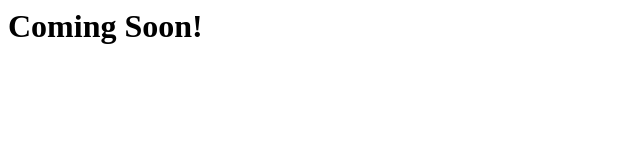
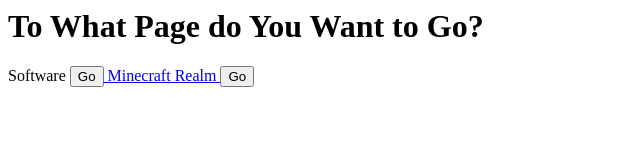
Before and after one commit to ConsoleTech/ConsoleSite, a plain HTML site: page index.html in a window 1280 px wide. Shown: the whole page, without its empty margins (0-640 px from the left). Drawn offline with Linux system fonts and the light colour scheme.

Commit message:
Update index.html

```diff
--- a/index.html
+++ b/index.html
@@ -1 +1,14 @@
-<h1>Coming Soon!</h1>
+<h1>To What Page do You Want to Go?</h1>
+<!DOCTYPE html>
+<html>
+<body>
+Software
+<a href="https://ConsoleTech.github.io/ConsoleSite/Software.html">
+<button class="button"> Go </button>
+</body>
+</html>
+Minecraft Realm
+<a href="https://ConsoleTech.github.io/ConsoleSite/Realm.html">
+<button class="button"> Go </button>
+</body>
+</html>
```
